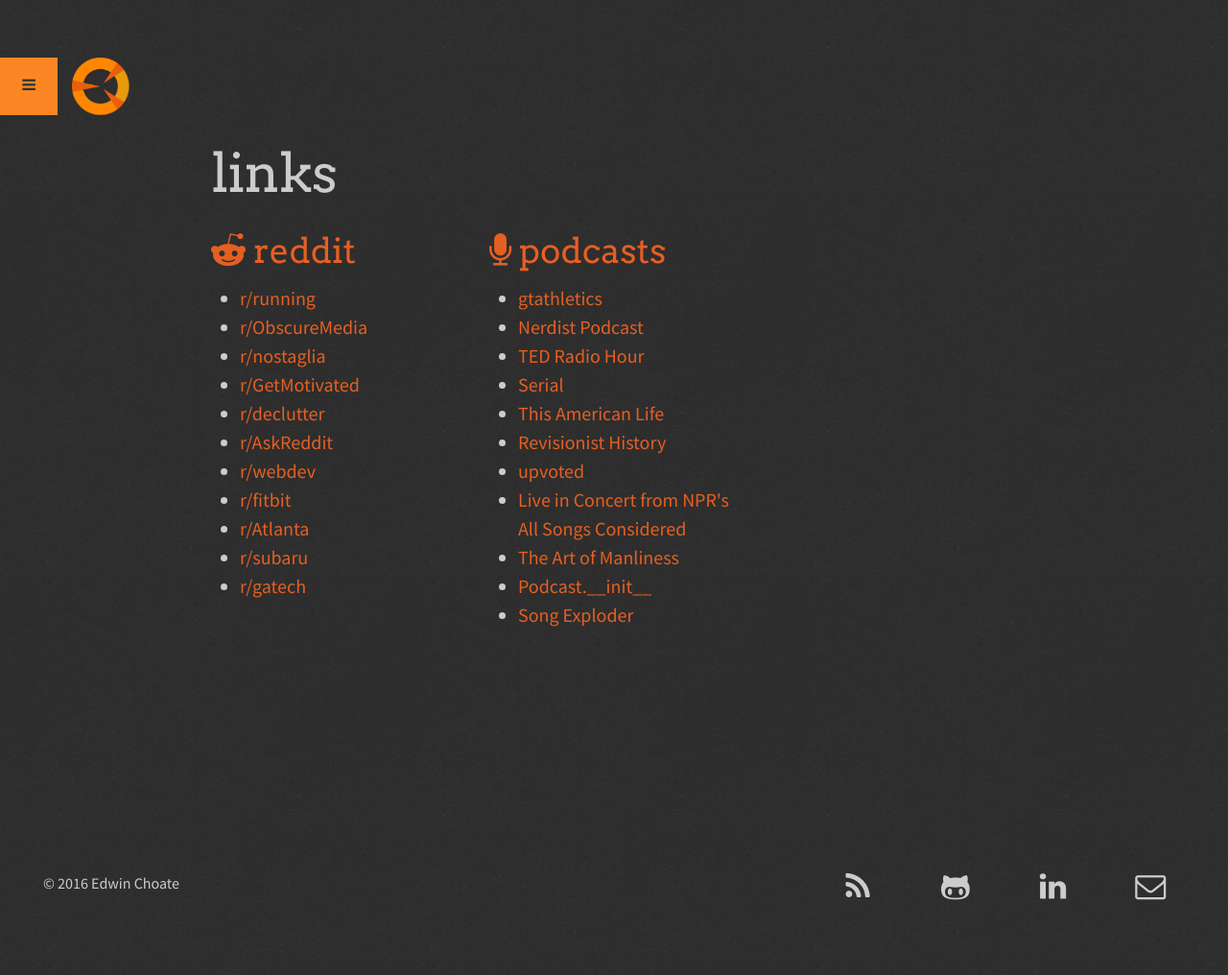
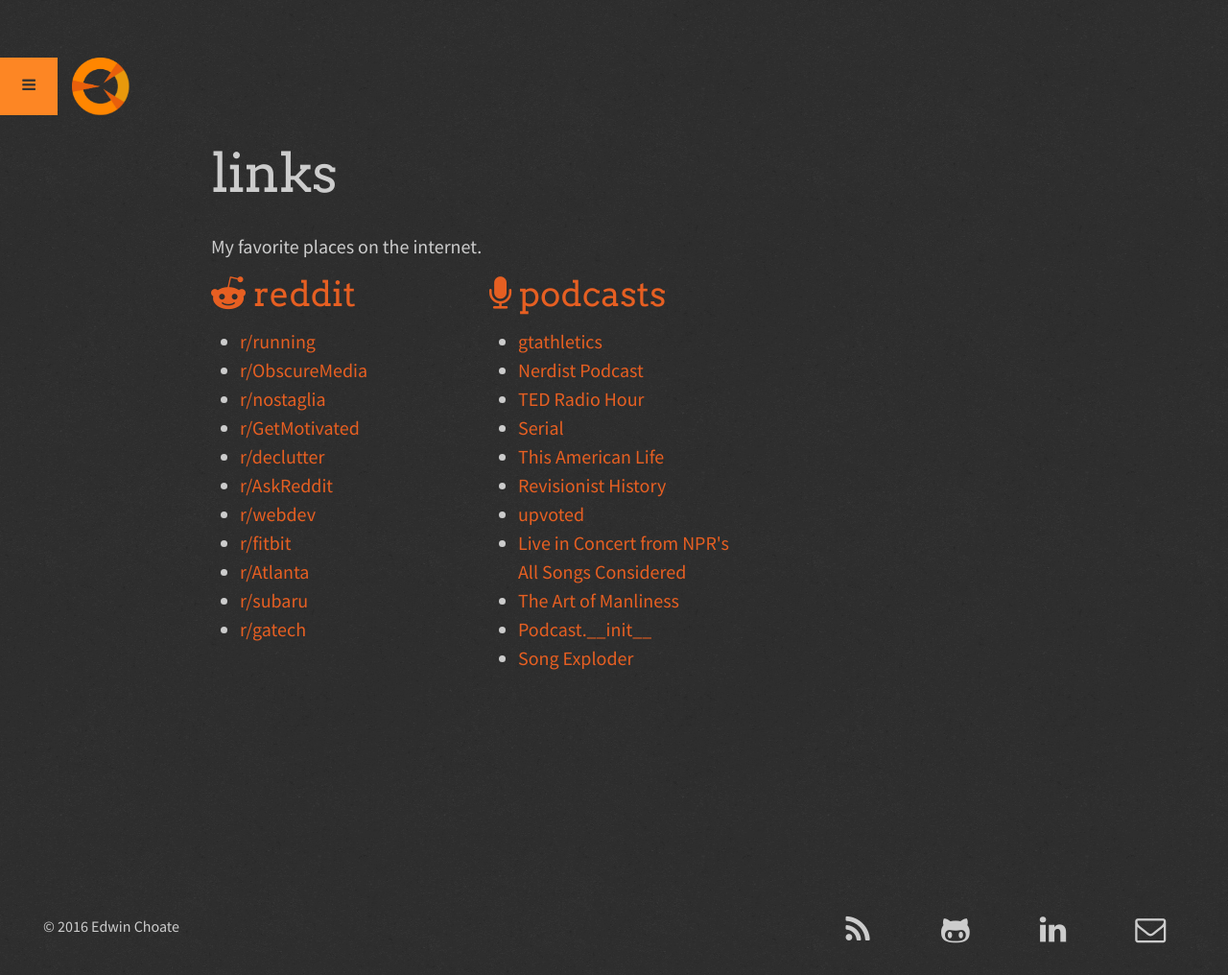
Before and after one commit to edwinchoate/edwinchoate.github.io, a Jekyll site: the page built from links.md, in a window 1280 px wide. Shown: the whole page at 96% size. Built offline with Jekyll 4.4.1, drawn with Linux system fonts in a browser that asks for light colours; before the commit the page ends 971 px from its top, so only the background shows below that.

Commit message:
Update links.md

```diff
--- a/links.md
+++ b/links.md
@@ -3,6 +3,8 @@
 title: links
 permalink: /links/
 ---
+
+My favorite places on the internet.
 
 <div class="row">
 <span class="col-xs-12 col-sm-4"><h1><a href="https://www.reddit.com/"><i class="fa fa-reddit-alien"></i> reddit</a></h1>
```
